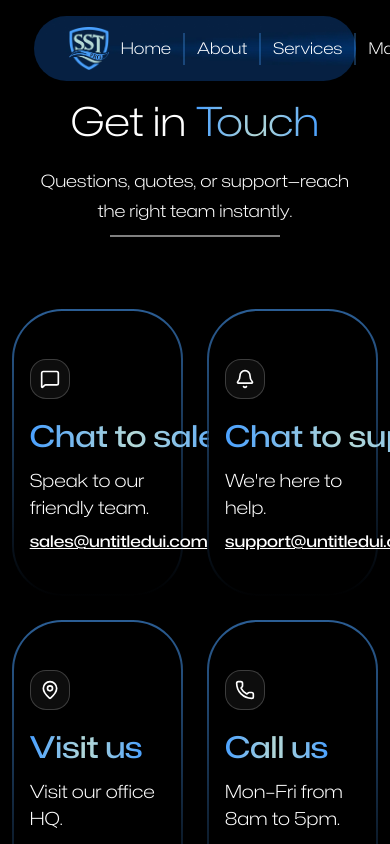
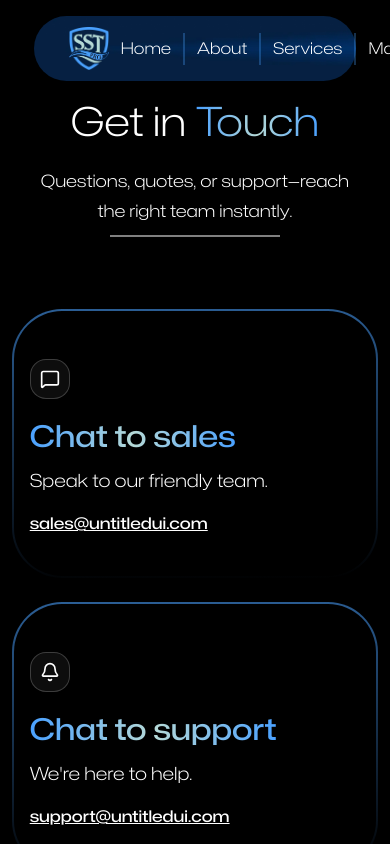
Before and after one commit to dev8b2b-coder/SST-Pro, a Next.js app: page /contact-us in a window 390 px wide. Shown: the top 844 px of the page. Built offline with nearby package versions, Linux system fonts and the light colour scheme.

Commit message:
contact us page 2nd

```diff
--- a/src/app/Components/Pagecomponents/Contactusdata.jsx
+++ b/src/app/Components/Pagecomponents/Contactusdata.jsx
@@ -64,7 +64,7 @@
 
         <div className="pt-18">
           {/* keep same grid + card classes as your Trackgroth component */}
-          <div className="grid grid-cols-2 xl:grid-cols-4 gap-6 2xl:gap-12">
+          <div className="grid grid-cols-1 md:grid-cols-2 xl:grid-cols-4 gap-6 2xl:gap-12">
             {contacts.map((item, idx) => (
               <div
                 key={idx}
```
